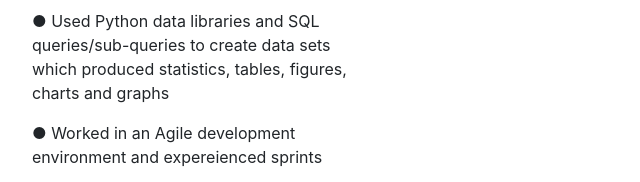
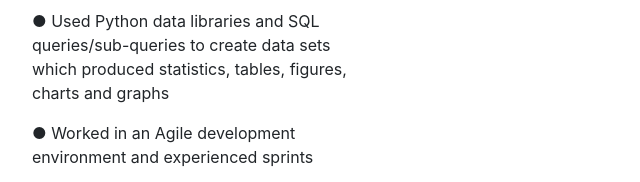
Before and after one commit to Govanator12/portfolio, a website with bundled scripts: page index.html in a window 1280 px wide. Shown: the part 1100-1282 px from the top of the page, 288-928 px from the left. Built offline with nearby package versions, Linux system fonts and the light colour scheme; a web font is replaced by a local one.

Commit message:
fixed type (thanks Jeff)

```diff
--- a/index.html
+++ b/index.html
@@ -101,7 +101,7 @@
             <div class="subheading mb-3">Coding Temple</div>
             <p>● Designed and implemented web APIs and Views utilizing, to build an interactive web-based solution</p>
             <p>● Used Python data libraries and SQL queries/sub-queries to create data sets which produced statistics, tables, figures, charts and graphs</p>
-            <p>● Worked in an Agile development environment and expereienced sprints</p>
+            <p>● Worked in an Agile development environment and experienced sprints</p>
             <p>● Created full stack E-commerce applications with React front end and Flask back end</p>
           </div>
           <div class="resume-date text-md-right">
```
